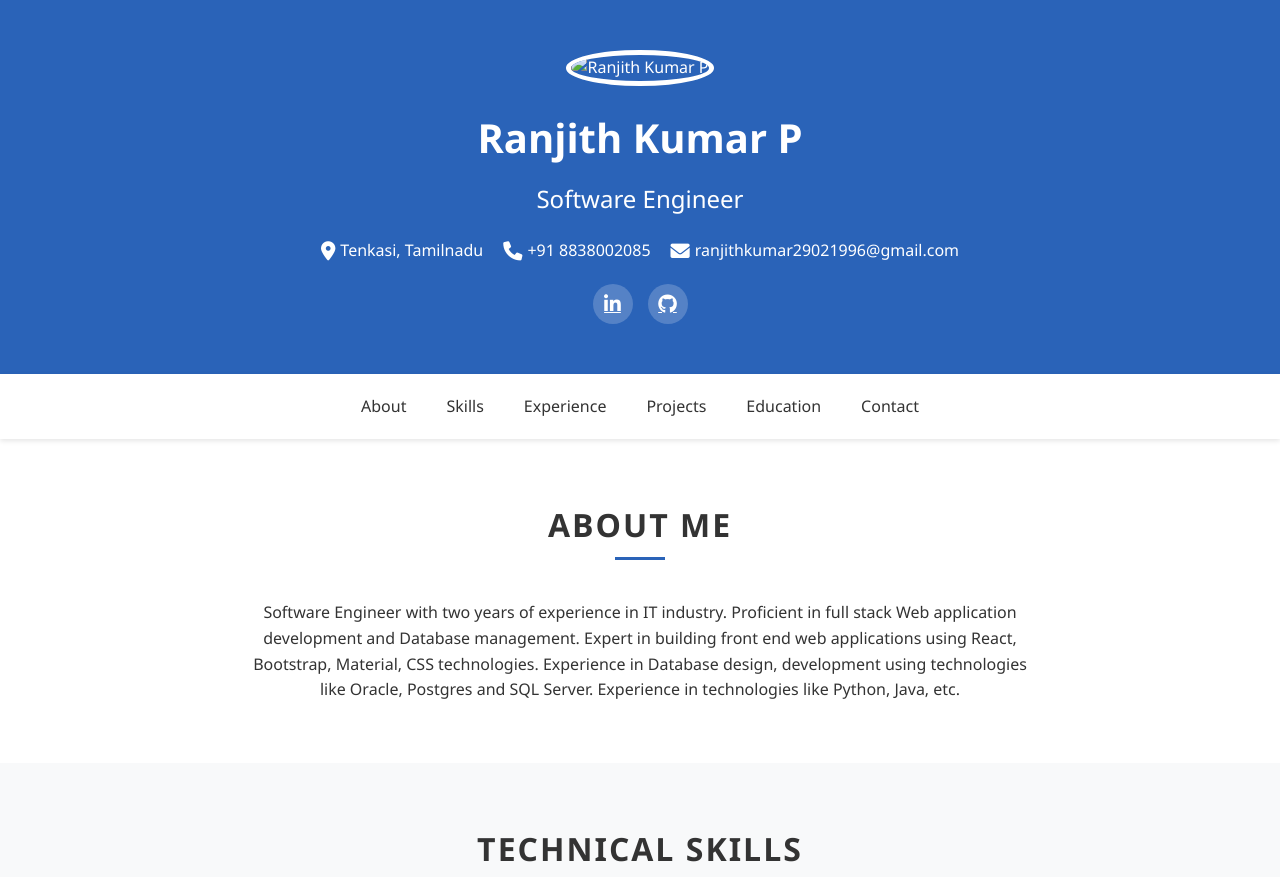
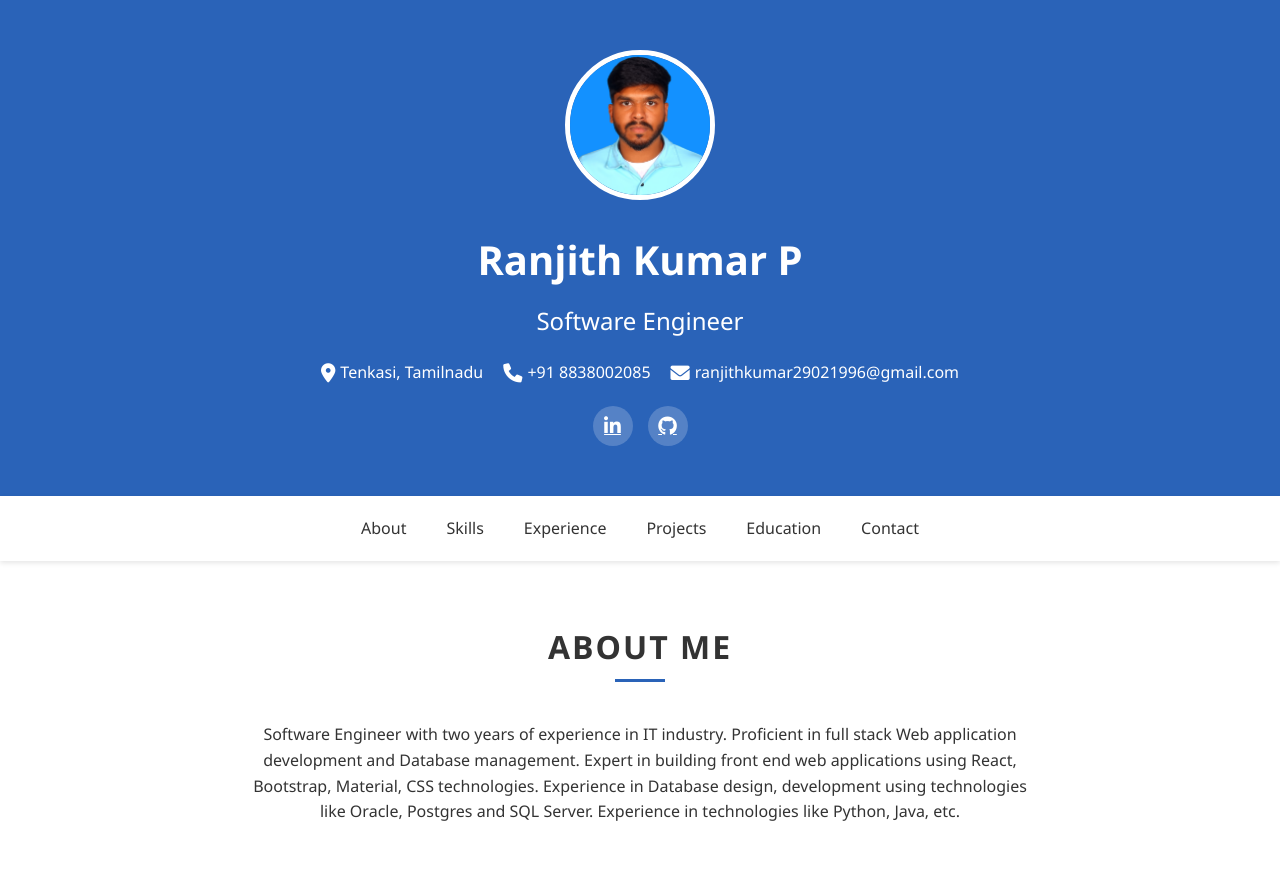
Before and after one commit to ranjith2902/ranjith2902.github.io, a plain HTML site: page index.html in a window 1280 px wide. Shown: the top 877 px of the page. Drawn offline with Linux system fonts and the light colour scheme.

Commit message:
Update index.html

```diff
--- a/index.html
+++ b/index.html
@@ -515,7 +515,7 @@
     <header>
         <div class="container">
             <div class="profile">
-                <img src="/Photograph.JPGre" alt="Ranjith Kumar P">
+                <img src="/Photograph.JPG" alt="Ranjith Kumar P">
             </div>
             <div class="header-content">
                 <h1>Ranjith Kumar P</h1>
```
